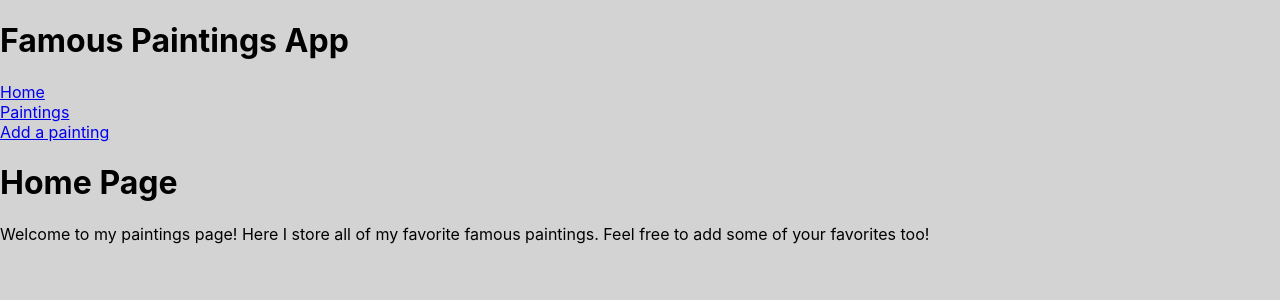
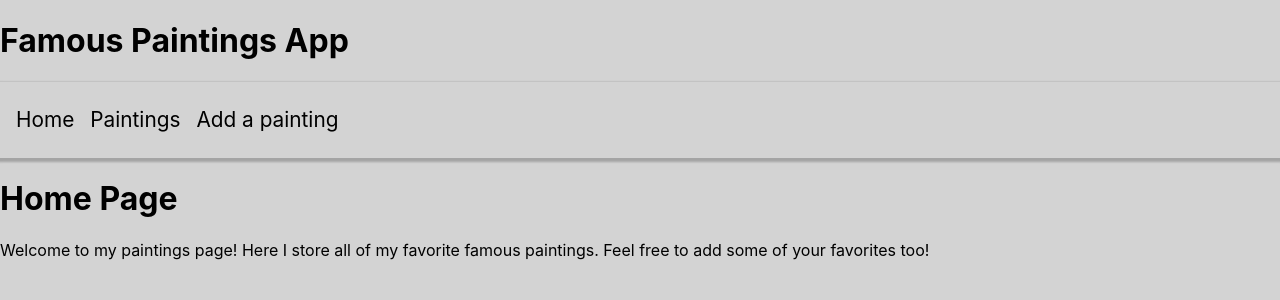
Before and after one commit to samanthamarberger/phase-2-project, a React (Create React App) app: page / in a window 1280 px wide. Shown: the top 300 px of the page. Built offline with nearby package versions, Linux system fonts and the light colour scheme; data requests are answered from the project's data file.

Commit message:
styled navbar

```diff
--- a/src/components/NavBar.css
+++ b/src/components/NavBar.css
@@ -0,0 +1,36 @@
+.navbar {
+    height: 60px;
+    width: 100%;
+    display: flex;
+    align-items: center;
+    position: relative;
+    padding: 0.5rem 0rem;
+    background-color: lightgrey;
+    color: black;
+    box-shadow: 0 2px 2px 2px rgba(9, 9, 9, 0.23);
+}
+
+.home {
+    text-decoration: none;
+    color: black;
+    font-size: 1.3rem;
+    margin-left: 1rem;
+}
+
+.paintings {
+    text-decoration: none;
+    color: black;
+    font-size: 1.3rem;
+    margin-left: 1rem;
+}
+
+.add {
+    text-decoration: none;
+    color: black;
+    font-size: 1.3rem;
+    margin-left: 1rem;
+}
+
+nav:hover {
+    background-color: rgba(0,0,0,0.2);
+}
--- a/src/components/NavBar.js
+++ b/src/components/NavBar.js
@@ -1,17 +1,18 @@
 import React from "react";
 import { Link } from "react-router-dom";
+import "./NavBar.css";
 
 function NavBar() {
     return (
-        <div className="navbar">
+        <div class="navbar">
             <nav>
-                <Link to="/">Home</Link>
+                <Link to="/" class="home">Home</Link>
             </nav>
             <nav>
-                <Link to="/paintings">Paintings</Link>
+                <Link to="/paintings" class="paintings">Paintings</Link>
             </nav>
             <nav>
-                <Link to="/add-painting">Add a painting</Link>
+                <Link to="/add-painting" class="add">Add a painting</Link>
             </nav>
         </div>
     );
```
